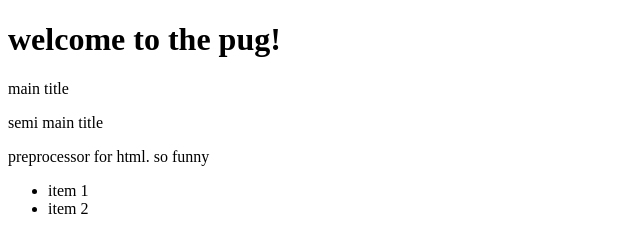
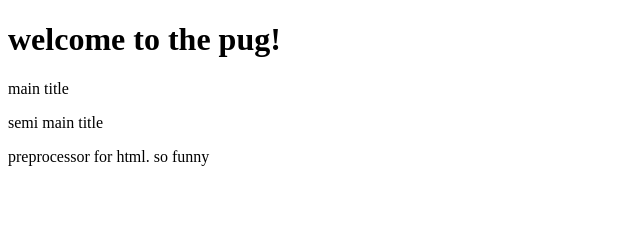
Before and after one commit to abedigram/the-pug, a website: page index.pug in a window 1280 px wide. Shown: the full height of the page, 0-640 px from the left. Drawn offline with nearby package versions, Linux system fonts and the light colour scheme; files that its build step writes are made by us from their sources.

Commit message:
organizing file

```diff
--- a/index.pug
+++ b/index.pug
@@ -5,19 +5,17 @@
 - // xml strict transitional: are used for other doctype files
 
 - // use indents to create nesting elements
-- // use dot followed tag names to write multiline texts
-- // use  #  followed tag names with id name to set id
-- // use  .  followed tag names with class name to set class
 html
     head
     body
+        - // use  #  followed tag names with id name to set id
         h1#pageTitle welcome to the pug!
 
+        - // use  .  followed tag names with class name to set class
         p.description main title
         p.description semi main title
+
+        - // use dot followed tag names to write multiline texts
         p.
             preprocessor for html.
             so funny
-        ul
-            li item 1
-            li item 2
```
Also changed, not shown: html/index.html.
